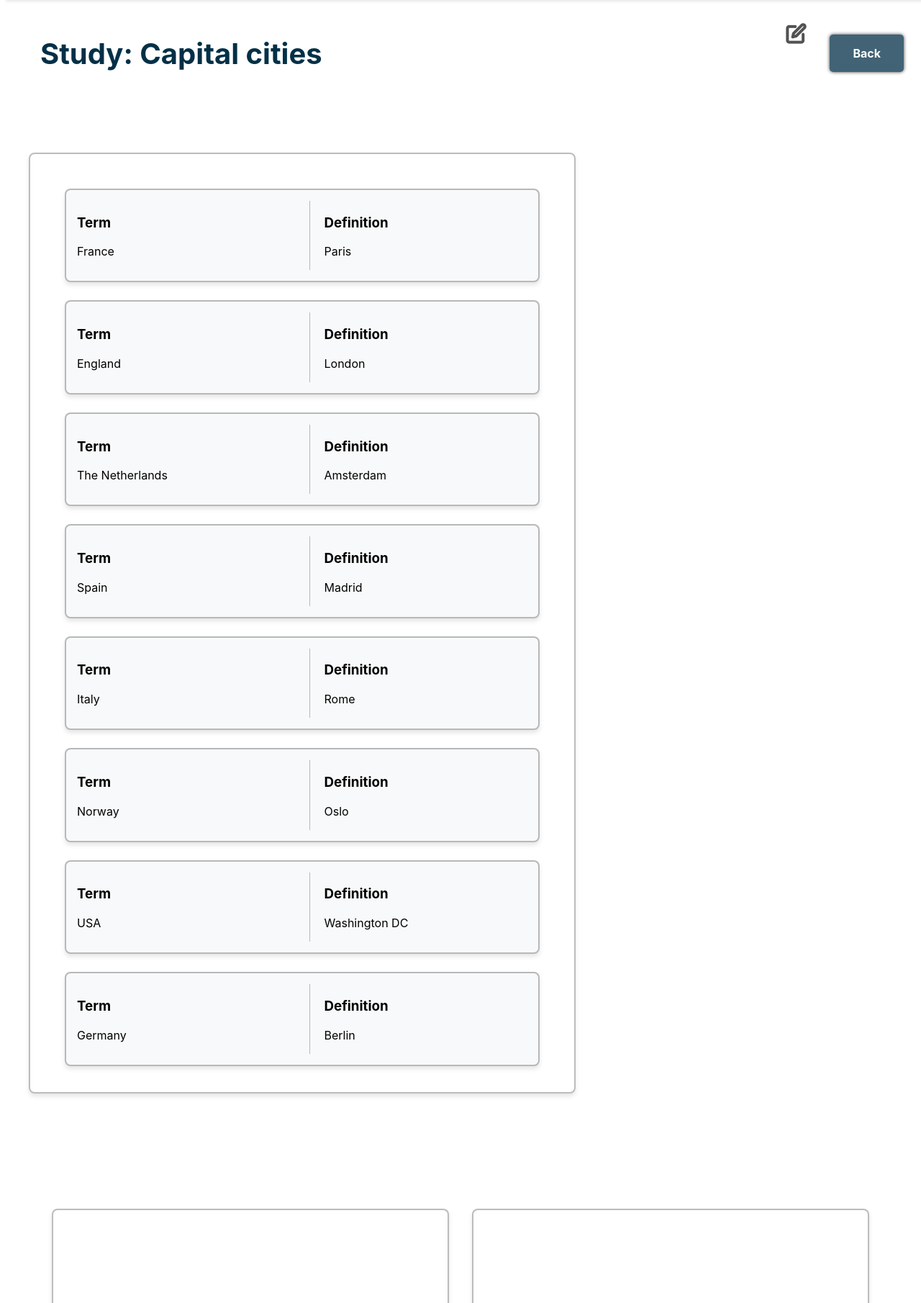
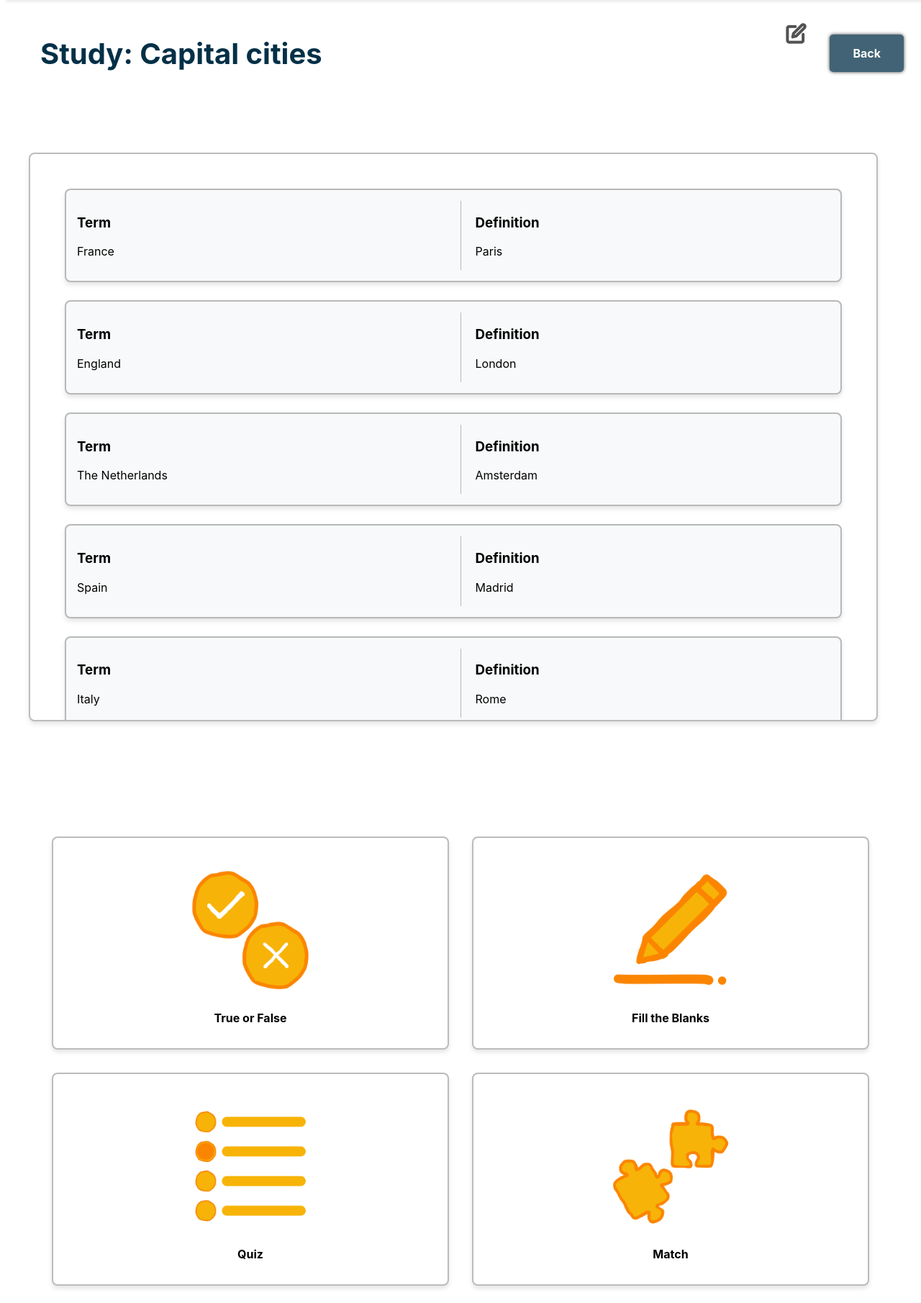
Before and after one commit to EmmaChantrey/flashcards, a Django app: page /study/1/ in a window 1280 px wide. Shown: the part 110-1920 px from the top of the page at 72% size. Run offline with Django 4.2, Linux system fonts and the light colour scheme; a user stored in the database is signed in; data comes from the database, SQL or seed files in the repository; both versions use the stored data as it was after the commit.

Commit message:
improved css for mobile devices - study page

```diff
--- a/static/css/styles.css
+++ b/static/css/styles.css
@@ -1,5 +1,10 @@
 body {
     font-family: 'Inter', Arial, sans-serif;
+    height: 100vh;
+}
+
+main {
+    height: 100%;
 }
 
 h1 {
@@ -291,6 +240,7 @@ button:hover {
     flex-direction: column;
     min-width: 450px; */
     width: 55%;
+    height: 100%;
     display: flex;
     flex-direction: column;
     min-width: 27rem;
@@ -327,28 +277,30 @@ button:hover {
         margin: 2rem;
     }
 
-    .option-box {
+    .page-option {
+        display: flex;
+        flex-direction: column;
+        align-items: center;
+        justify-content: center;
         border: 1px solid #ccc;
         border-radius: 8px;
-        padding: 20px;
-        background-color: #f9f9f9;
-        height: 60rem;
-        width: 100%;
-        flex: 1;
-        font-size: 4rem;
+        padding: 2rem;
+        margin: 1rem;
+        background-color: #fff;
+        height: 40vh;
+        width: auto;
+        transition: transform 0.2s ease-in-out, opacity 0.2s ease-in-out;
     }
 
-    .option-box img {
+    .page-link img {
+        align-self: center;
+        max-width: 100%;
         max-height: 100%;
-        width: auto;
         margin-bottom: 1rem;
     }
 
-    .study-option img {
-        width: 30rem !important;
-        height: auto;
-        display: block;
-        margin-bottom: 1rem;
+    .page-option:hover {
+        transform: scale(1.05);
     }
 
     .dashboard {
@@ -357,6 +309,65 @@ button:hover {
         gap: 2rem;
         padding: 2rem;
         justify-content: center;
+    }
+
+    .header-container {
+        display: flex;
+        justify-content: space-between;
+        align-items: center;
+        padding: 1rem;
+        gap: 1rem;
+        position: relative;
+    }
+
+    .header-logo {
+        max-width: 150px;
+    }
+
+    header nav {
+        flex-direction: column;
+        gap: 0.5rem;
+        width: 20%;
+        margin-right: 0;
+    }
+
+    header nav a {
+        padding: 0.5rem 1rem;
+        font-size: 0.9rem;
+        text-align: center;
+        width: 20%;
+    }
+
+    #menu-toggle {
+        display: block;
+        color: #000000;
+    }
+
+    #nav-menu {
+        display: none;
+        position: absolute;
+        align-items: center;
+        z-index: 10;
+        flex-direction: column;
+        gap: 0.5rem;
+        width: 30%;
+        background-color: #ffffff;
+        opacity: 0.9;
+        box-shadow: 0 2px 4px rgba(0, 0, 0, 0.1);
+        top: 100%;
+        right: 0;
+    }
+
+    #nav-menu.show {
+        display: flex;
+    }
+
+    .scrollbox {
+        height: 40vh;
+    }
+
+    .flashcard-sidebar {
+        width: 90%;
     }
 }
 
```
Also changed, not shown: other parts of static/css/styles.css (+3 -59 lines), cards/templates/cards/dashboard.html (+6 -6 lines), db.sqlite3.
